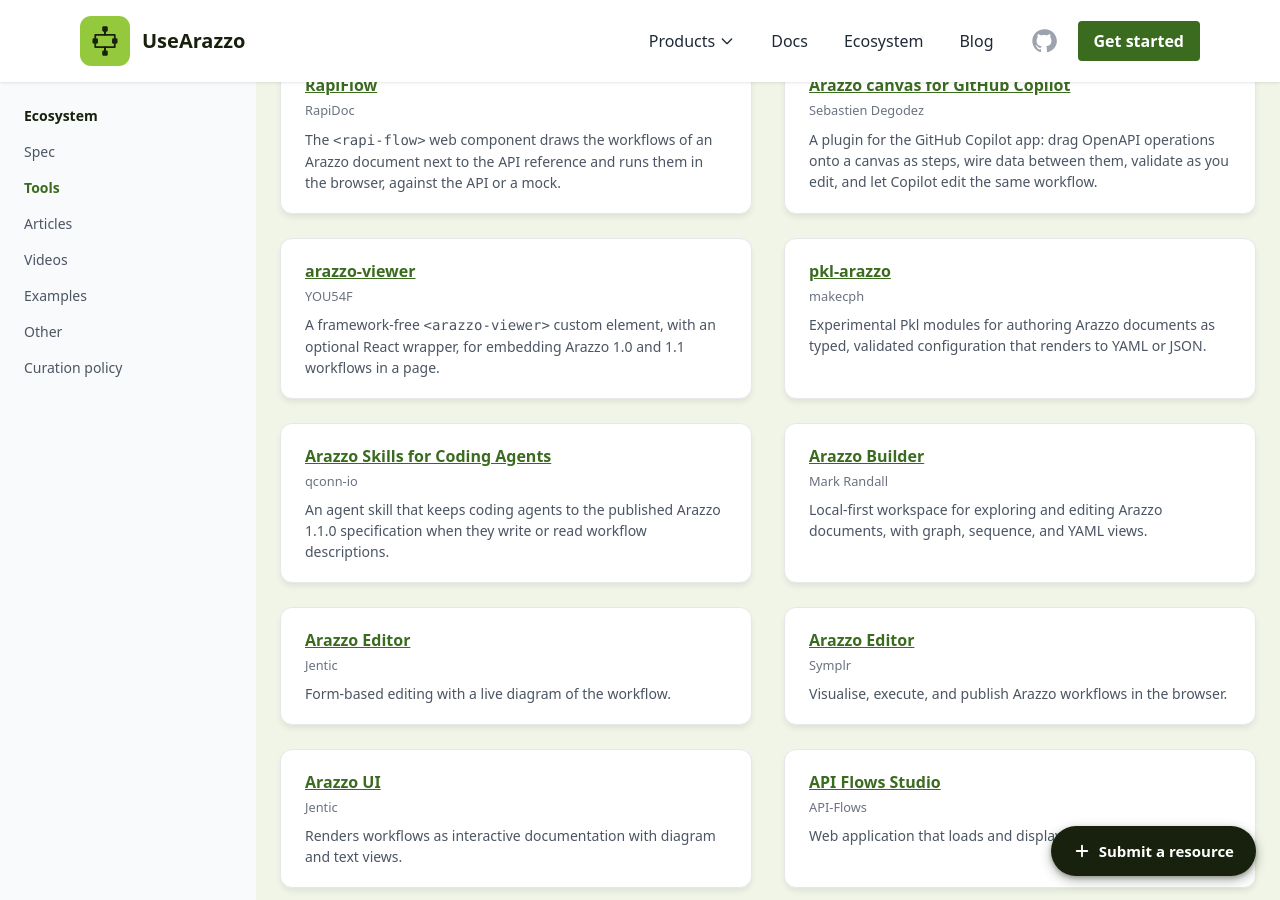
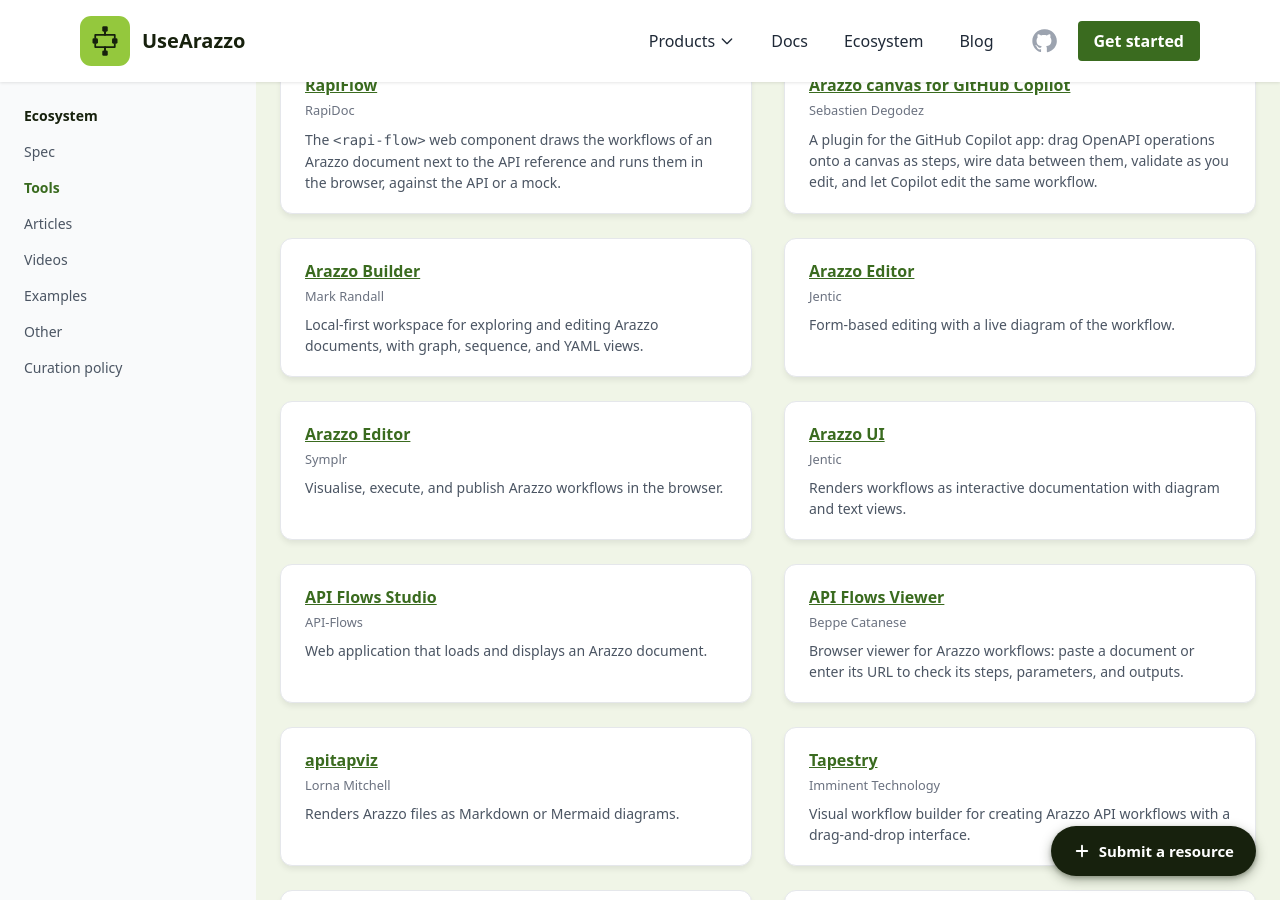
Before and after one commit to usearazzo/website, a Jekyll site: the page built from pages/ecosystem.html, in a window 1280 px wide and 900 px high, scrolled down 2183 px. Built offline with Jekyll 4.4.1, drawn with Linux system fonts in a browser that asks for light colours; some of the changed text lies outside the part shown.

Commit message:
fix(ecosystem): drop four one-off tools
arazzo-skills, procedure-ci, pkl-arazzo, and arazzo-viewer were each
built in a day or two with no work since; arazzo-viewer also has no
license.

Signed-off-by: Vladimir Gorej <vladimir.gorej@gmail.com>

```diff
--- a/pages/ecosystem.html
+++ b/pages/ecosystem.html
@@ -173,21 +173,6 @@ stylesheets:
             <span class="note">A plugin for the GitHub Copilot app: drag OpenAPI operations onto a canvas as steps, wire data between them, validate as you edit, and let Copilot edit the same workflow.</span>
           </li>
           <li>
-            <a href="https://github.com/YOU54F/arazzo-viewer" target="_blank" rel="noopener noreferrer">arazzo-viewer</a>
-            <small>YOU54F</small>
-            <span class="note">A framework-free <code>&lt;arazzo-viewer&gt;</code> custom element, with an optional React wrapper, for embedding Arazzo 1.0 and 1.1 workflows in a page.</span>
-          </li>
-          <li>
-            <a href="https://github.com/makecph/pkl-arazzo" target="_blank" rel="noopener noreferrer">pkl-arazzo</a>
-            <small>makecph</small>
-            <span class="note">Experimental Pkl modules for authoring Arazzo documents as typed, validated configuration that renders to YAML or JSON.</span>
-          </li>
-          <li>
-            <a href="https://github.com/qconn-io/arazzo-skills" target="_blank" rel="noopener noreferrer">Arazzo Skills for Coding Agents</a>
-            <small>qconn-io</small>
-            <span class="note">An agent skill that keeps coding agents to the published Arazzo 1.1.0 specification when they write or read workflow descriptions.</span>
-          </li>
-          <li>
             <a href="https://github.com/randallcmark/arazzo-builder" target="_blank" rel="noopener noreferrer">Arazzo Builder</a>
             <small>Mark Randall</small>
             <span class="note">Local-first workspace for exploring and editing Arazzo documents, with graph, sequence, and YAML views.</span>
@@ -272,11 +257,6 @@ stylesheets:
             <a href="https://openlint.org" target="_blank" rel="noopener noreferrer">OpenLint</a>
             <small>OpenLint</small>
             <span class="note">A Spectral-style linter with ready-made rulesets for OpenAPI, AsyncAPI, and Arazzo; the Arazzo one is <code>openlint:arazzo</code>.</span>
-          </li>
-          <li>
-            <a href="https://github.com/CrAyoN-V587/procedure-ci" target="_blank" rel="noopener noreferrer">procedure-ci</a>
-            <small>CrAyoN-V587</small>
-            <span class="note">Compares two versions of an OpenAPI description and reports, offline, which Arazzo workflows and steps the change affects, for pull request review. README in Chinese.</span>
           </li>
           <li>
             <a href="https://github.com/Redocly/redocly-cli" target="_blank" rel="noopener noreferrer">Redocly CLI</a>
```
